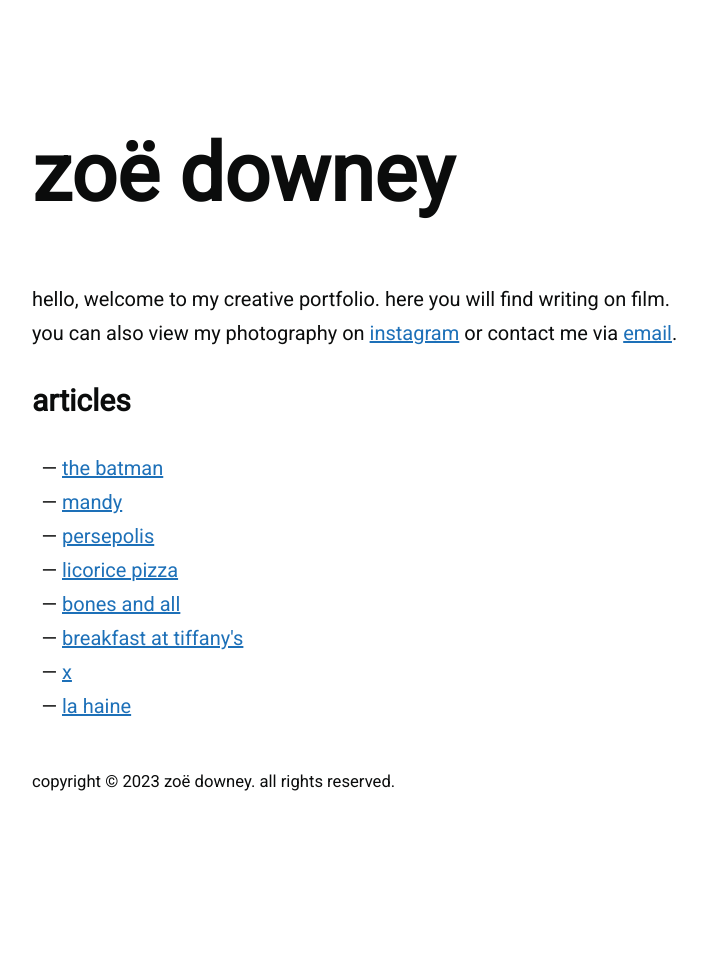
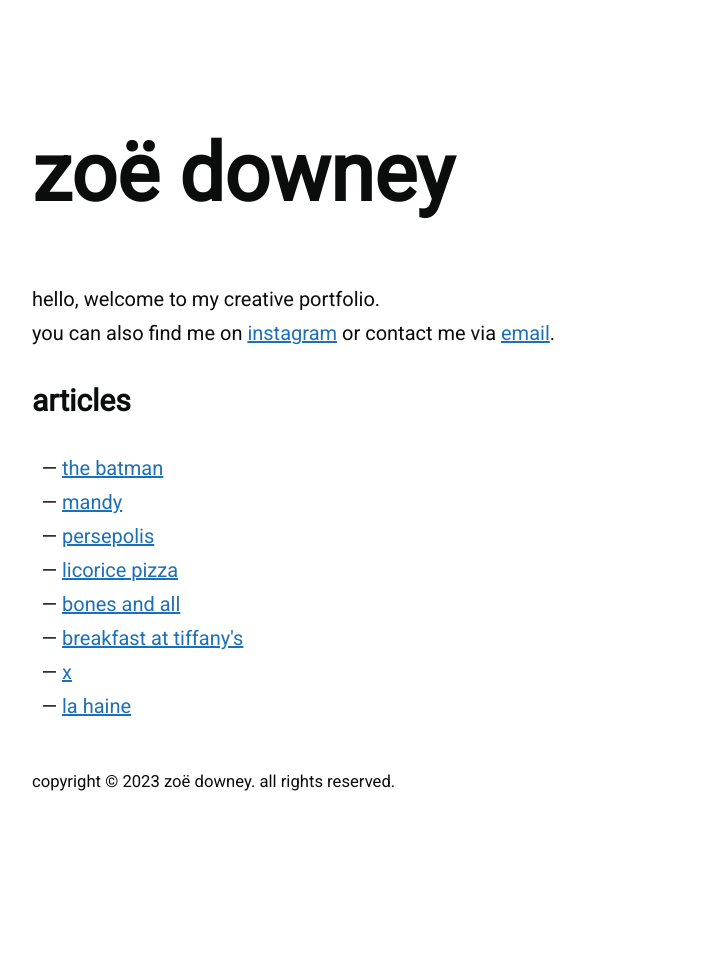
Before and after one commit to zoeurl/zoedowney.github.io, a Jekyll site: the page built from index.html, in a window 1280 px wide. Shown: the whole page, without its empty margins (208-915 px from the left). Built offline with Jekyll 4.4.1, drawn with Linux system fonts in a browser that asks for light colours.

Commit message:
Update index.html

```diff
--- a/index.html
+++ b/index.html
@@ -4,8 +4,8 @@ layout: default
 <h1 class="headline">{{site.title}}</h1>
 
 <p>
-hello, welcome to my creative portfolio. here you will find writing on film.
-<br>you can also view my photography on
+hello, welcome to my creative portfolio.
+<br>you can also find me on
 <a href="https://www.instagram.com/zoeurl/">instagram</a>
 or contact me via <a href="mailto:{{site.email}}">email</a>.
 </p>
```
